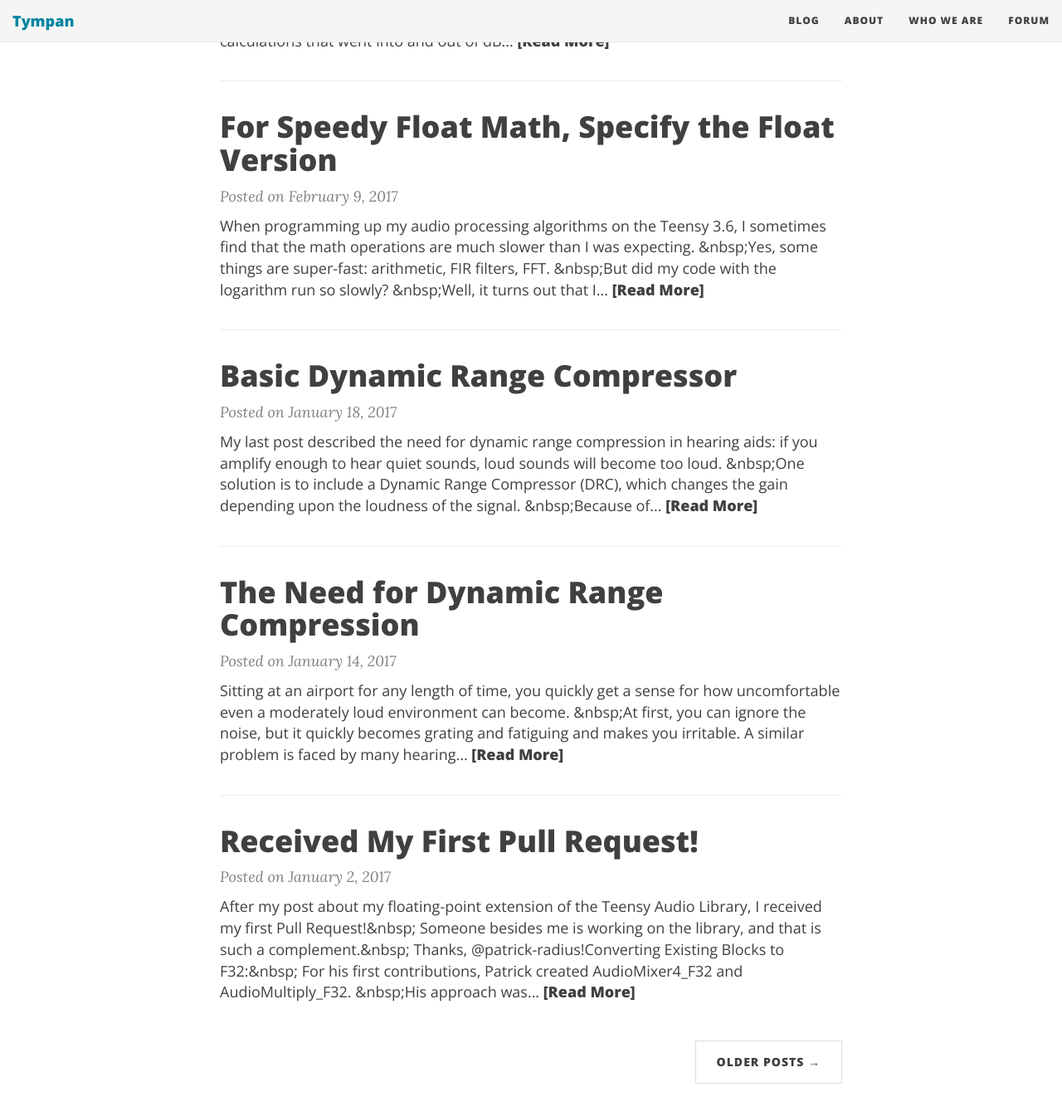
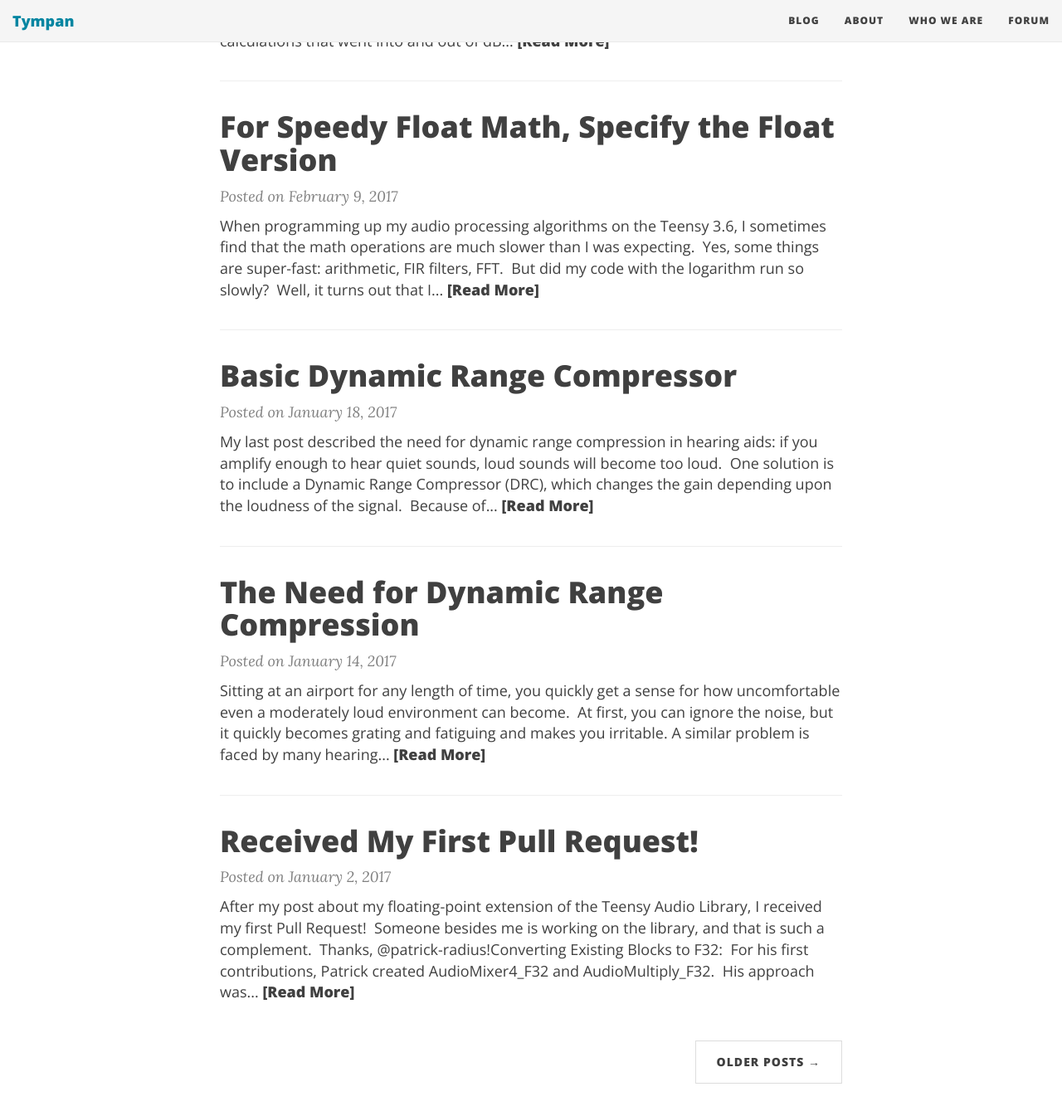
Before and after one commit to Tympan-site/tympan-site, a Jekyll site: the page built from jekyll/blog/index.html, in a window 1280 px wide and 1400 px high, scrolled down 410 px. Shown: the top 1345 px of the window at 83% size. Built offline with Jekyll 4.4.1, drawn with Linux system fonts in a browser that asks for light colours; nearby versions of some CDN libraries; the list of posts is cut into pages by our own code.

Commit message:
stop applying xml_escape to blog excerpts
...should get rid of the bogus double-escaped &nbsp; and so forth.

```diff
--- a/jekyll/blog/index.html
+++ b/jekyll/blog/index.html
@@ -29,7 +29,7 @@ title: Tympan Blog
       </div>
       {% endif %}
       <div class="post-entry">
-        {{ post.excerpt | strip_html | xml_escape | truncatewords: site.excerpt_length }}
+        {{ post.excerpt | strip_html | truncatewords: site.excerpt_length }}
         {% assign excerpt_word_count = post.excerpt | number_of_words %}
         {% if post.content != post.excerpt or excerpt_word_count > site.excerpt_length %}
           <a href="{{ post.url | prepend: site.baseurl }}" class="post-read-more">[Read&nbsp;More]</a>
```
